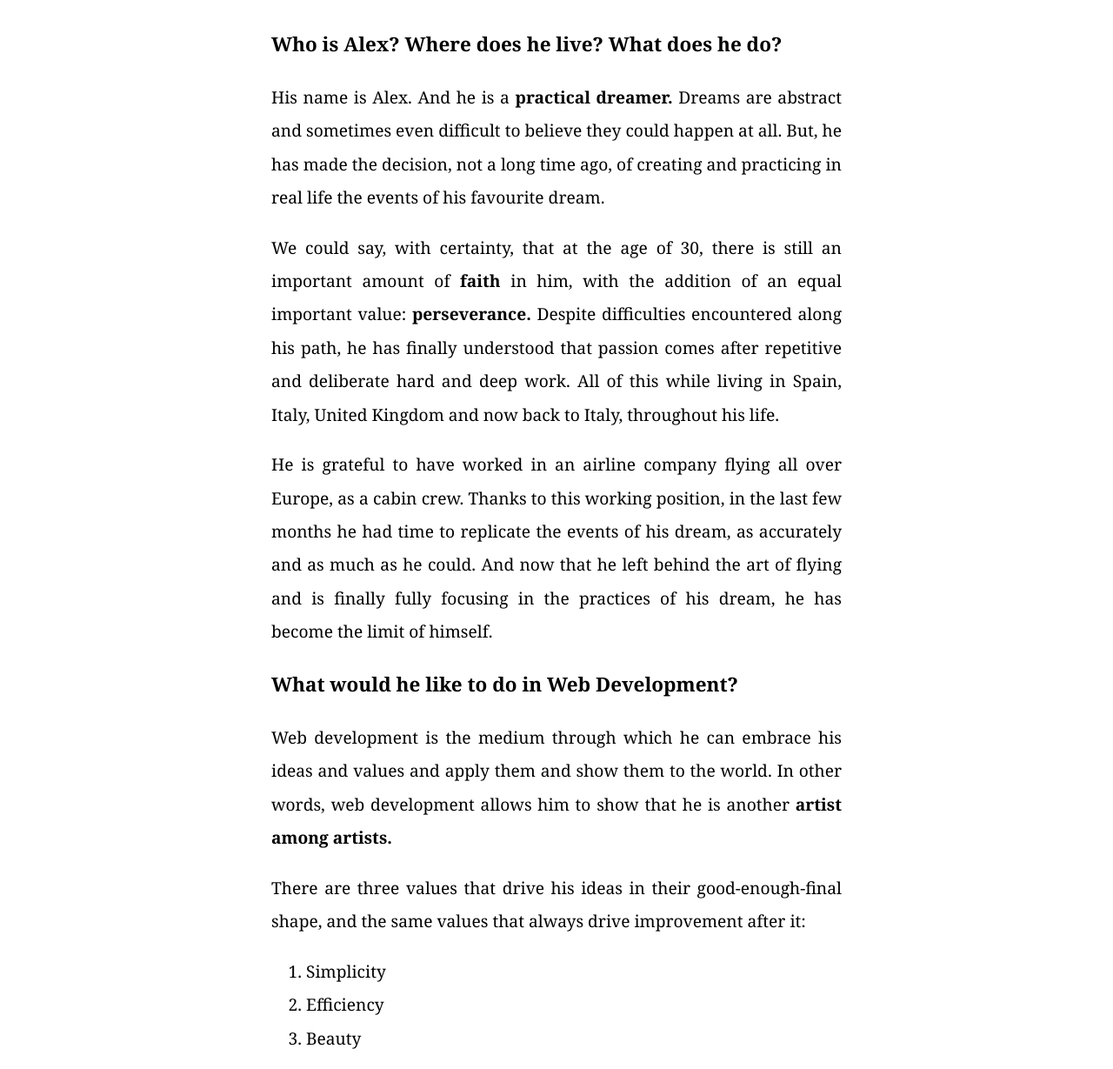
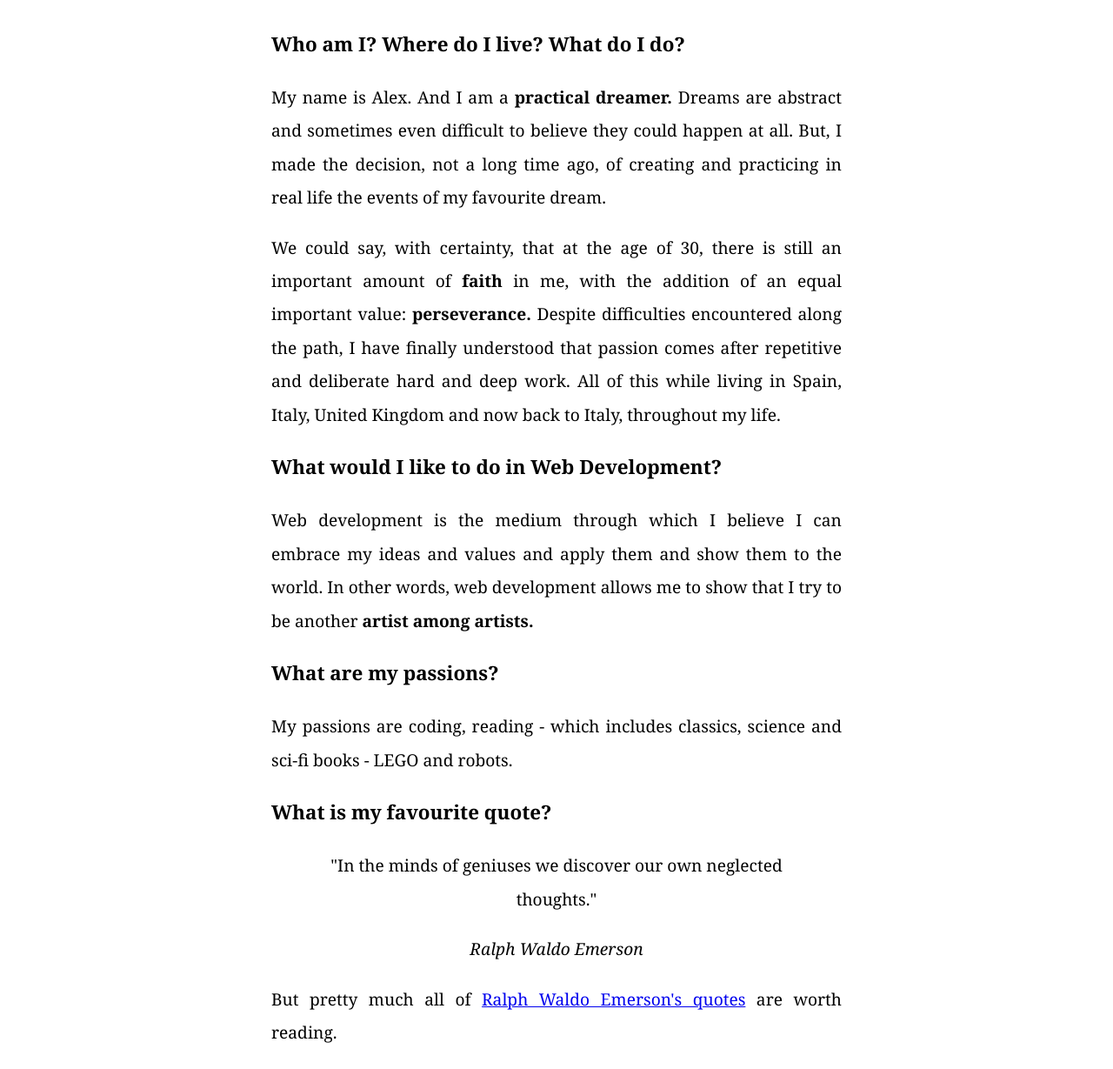
Before and after one commit to alexwilkom/alexwilkom.com, a plain HTML site: page about.html in a window 1280 px wide. Shown: the part 61-1290 px from the top of the page at 87% size. Drawn offline with Linux system fonts and the light colour scheme.

Commit message:
Minor updates in the text in about.html

```diff
--- a/about.html
+++ b/about.html
@@ -22,30 +22,30 @@
     </nav>
 
     <article>
-        <!-- A paragraph of information about who you are, where you live, and what you currently do for work -->
-        <h3>Who is Alex? Where does he live? What does he do?</h3>
-        <p>His name is Alex. And he is a <strong>practical dreamer.</strong> Dreams are abstract and sometimes even difficult to believe they could happen at all. But, he has made the decision, not a long time ago, of creating and practicing in real life the events of his favourite dream.</p>
 
-        <p>We could say, with certainty, that at the age of 30, there is still an important amount of <strong>faith</strong> in him, with the addition of an equal important value: <strong>perseverance.</strong> Despite difficulties encountered along his path, he has finally understood that passion comes after repetitive and deliberate hard and deep work. All of this while living in Spain, Italy, United Kingdom and now back to Italy, throughout his life.</p>
+        <h3>Who am I? Where do I live? What do I do?</h3>
+        <p>My name is Alex. And I am a <strong>practical dreamer.</strong> Dreams are abstract and sometimes even difficult to believe they could happen at all. But, I made the decision, not a long time ago, of creating and practicing in real life the events of my favourite dream.</p>
 
-        <p>He is grateful to have worked in an airline company flying all over Europe, as a cabin crew. Thanks to this working position, in the last few months he had time to replicate the events of his dream, as accurately and as much as he could. And now that he left behind the art of flying and is finally fully focusing in the practices of his dream, he has become the limit of himself.</p>
+        <p>We could say, with certainty, that at the age of 30, there is still an important amount of <strong>faith</strong> in me, with the addition of an equal important value: <strong>perseverance.</strong> Despite difficulties encountered along the path, I have finally understood that passion comes after repetitive and deliberate hard and deep work. All of this while living in Spain, Italy, United Kingdom and now back to Italy, throughout my life.</p>
+<!--
+        <p>I am grateful to have worked in an airline company flying all over Europe, as a cabin crew. Thanks to this working position, in the last few months I had time to replicate the events of my dream, as accurately and as much as I could. And now that I left behind the art of flying and am finally fully focusing in the practices of my dream, I have become the limit of myself.</p> -->
 
-        <!-- Another paragraph describing what you'd like to do in web design and development -->
-        <h3>What would he like to do in Web Development?</h3>
-        <p>Web development is the medium through which he can embrace his ideas and values and apply them and show them to the world. In other words, web development allows him to show that he is another <strong>artist among artists.</strong></p>
 
-        <p>There are three values that drive his ideas in their good-enough-final shape, and the same values that always drive improvement after it:</p>
+        <h3>What would I like to do in Web Development?</h3>
+        <p>Web development is the medium through which I believe I can embrace my ideas and values and apply them and show them to the world. In other words, web development allows me to show that I try to be another <strong>artist among artists.</strong></p>
+
+        <!-- <p>There are three values that drive his ideas in their good-enough-final shape, and the same values that always drive improvement after it:</p>
         <ol>
             <li>Simplicity</li>
             <li>Efficiency</li>
             <li>Beauty</li>
-        </ol>
+        </ol> -->
 
-        <h3>What are his passions?</h3>
-        <p>His passions are coding, reading classics and science and sci-fi books, LEGO and robots.</p>
+        <h3>What are my passions?</h3>
+        <p>My passions are coding, reading - which includes classics, science and sci-fi books - LEGO and robots.</p>
 
-        <!-- Include a favorite quote, with citation for the person who said it -->
-        <h3>What is his favourite quote?</h3>
+
+        <h3>What is my favourite quote?</h3>
         <blockquote>
             <p>"In the minds of geniuses we discover our own neglected thoughts."</p>
             <cite>Ralph Waldo Emerson</cite>
```
